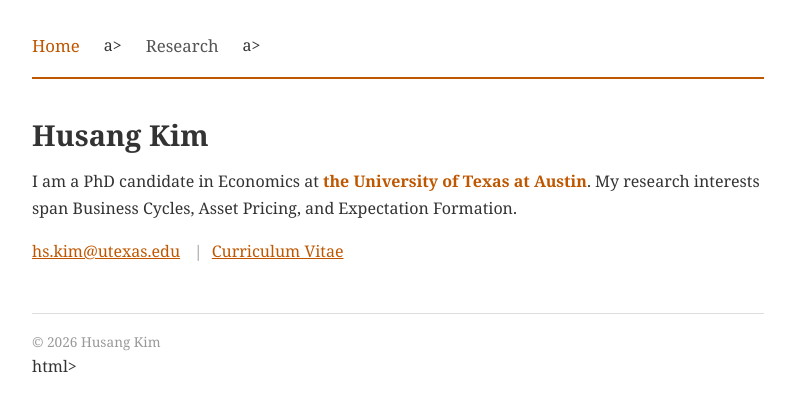
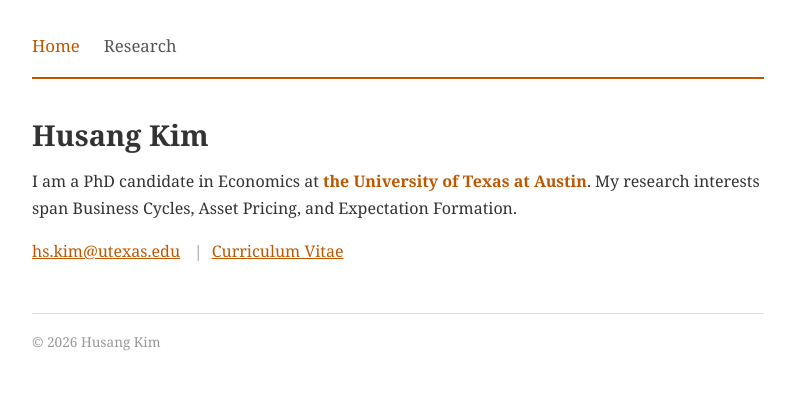
Before and after one commit to husang-kim/husang-kim.github.io, a Jekyll site: the page built from index.md, in a window 1280 px wide. Shown: the top 412 px of the page, without its empty margins (242-1037 px from the left). Built offline with Jekyll 4.4.1, drawn with Linux system fonts in a browser that asks for light colours.

Commit message:
Update default.html

```diff
--- a/_layouts/default.html
+++ b/_layouts/default.html
@@ -60,8 +60,8 @@
 </head>
 <body>
   <nav>
-            <a href="{{ '/' | relative_url }}" {% if page.url == '/' %}class="active"{% endif %}>Home</a>a>
-            <a href="{{ '/research' | relative_url }}" {% if page.url == '/research' %}class="active"{% endif %}>Research</a>a>
+    <a href="{{ '/' | relative_url }}" {% if page.url == '/' %}class="active"{% endif %}>Home</a>
+    <a href="{{ '/research' | relative_url }}" {% if page.url == '/research' %}class="active"{% endif %}>Research</a>
   </nav>
   <main>
     {{ content }}
@@ -70,11 +70,4 @@
     &copy; {{ 'now' | date: "%Y" }} {{ site.title }}
   </footer>
 </body>
-</html>html>
-      </footer>
-      </main>
-      </nav>
-  </body>
-      </style>
-    </script></title>
-  </head>
+</html>
```
Lines whose indentation alone changed are shown as unchanged.
